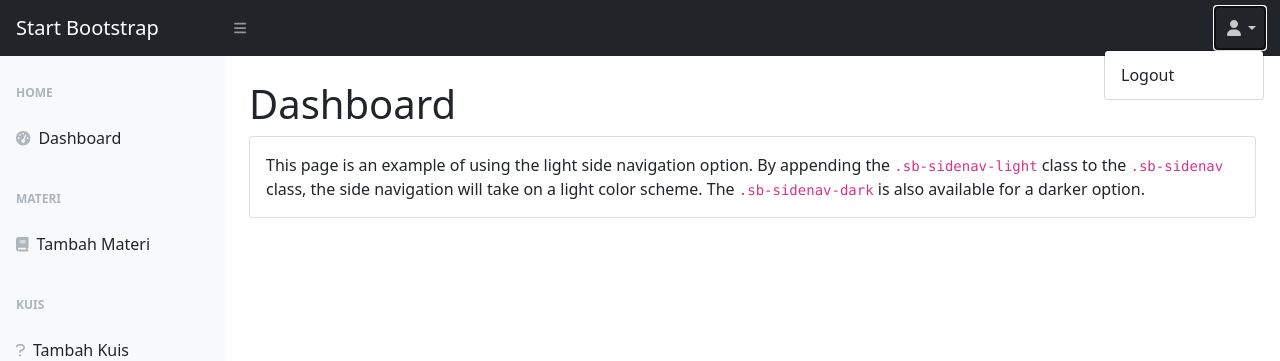
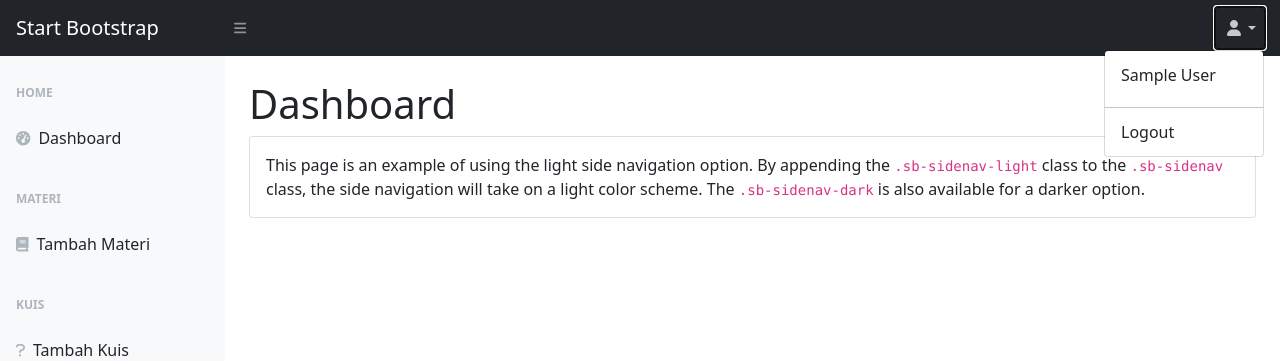
Before and after one commit to kurisu55/e-learning, a PHP site: page /tokubetsu/dashboard.php in a window 1280 px wide, after a click that opens the changed part. Shown: the top 361 px of the page. Run offline with PHP 8.4, Linux system fonts and the light colour scheme; the visitor is signed in with stand-in values (Sample User, id 1); some libraries are stand-ins or nearby versions.

Commit message:
Session untuk logout dan menampilkan name selesai

```diff
--- a/tokubetsu/template/head.php
+++ b/tokubetsu/template/head.php
@@ -25,7 +25,13 @@
                 <li class="nav-item dropdown">
                     <a class="nav-link dropdown-toggle" id="navbarDropdown" href="#" role="button" data-bs-toggle="dropdown" aria-expanded="false"><i class="fas fa-user fa-fw"></i></a>
                     <ul class="dropdown-menu dropdown-menu-end" aria-labelledby="navbarDropdown">
-                        <li><a class="dropdown-item" href="#!">Logout</a></li>
+                        <li>
+                            <p class="dropdown-item"><?php echo $_SESSION['name']; ?></p>
+                        </li>
+                        <li>
+                            <hr class="dropdown-divider" />
+                        </li>
+                        <li><a class="dropdown-item" href="../authentication/login/logout.php">Logout</a></li>
                     </ul>
                 </li>
             </ul>
```
